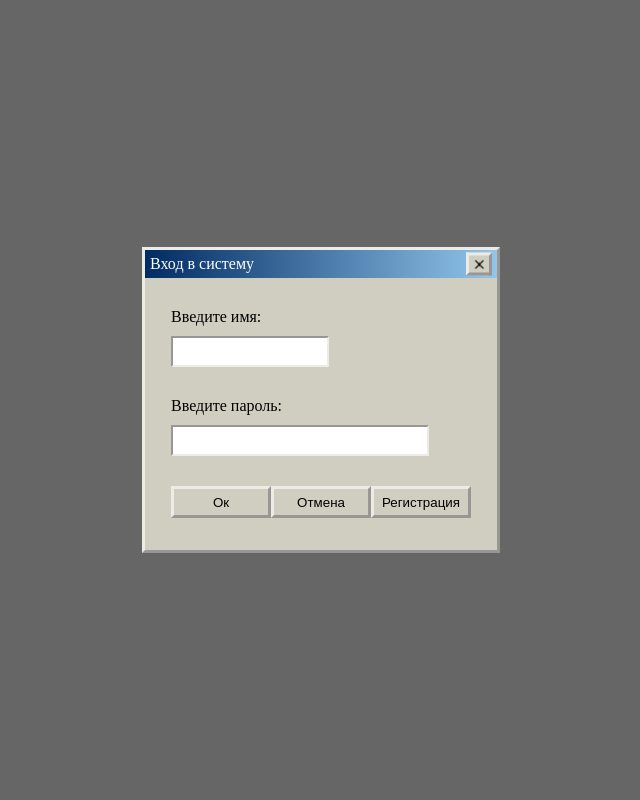
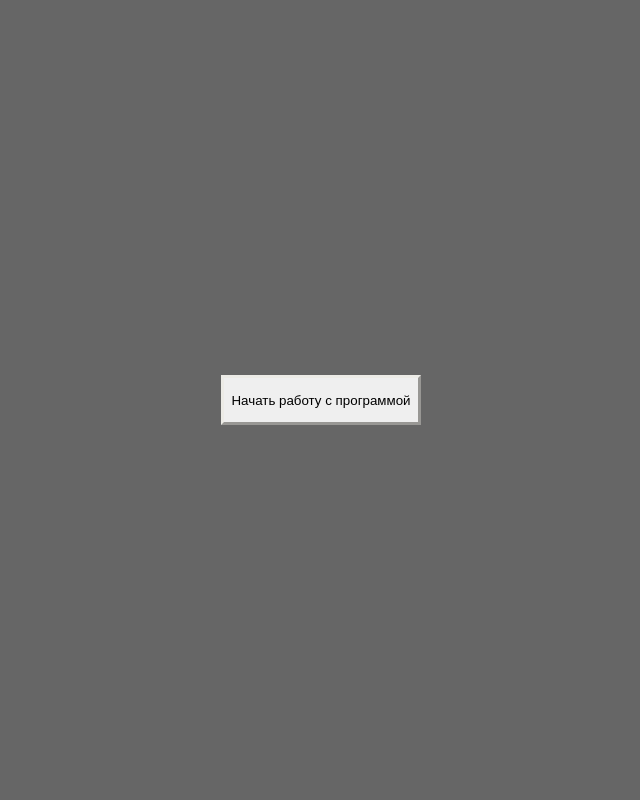
Before and after one commit to EgorZotov/security-labs, a PHP site: page / in a window 1280 px wide. Shown: the whole page, without its empty margins (319-959 px from the left). Run offline with PHP 8.4, Linux system fonts and the light colour scheme.

Commit message:
bug fixes

```diff
--- a/css/style.css
+++ b/css/style.css
@@ -48,9 +48,6 @@
     top: 50%;
     -webkit-transform: translate(-50%, -50%);
     transform: translate(-50%, -50%);
-}
-
-.modal-window {
     border: 3px outset #ecebe6;
     background-color: #cfcec0;
     display: -webkit-box;
@@ -60,8 +57,19 @@
     -webkit-box-direction: normal;
     -ms-flex-direction: column;
     flex-direction: column;
+    display: none;
 }
-
+.start{
+    position: absolute;
+    left:50%;
+    top: 50%;
+    transform:translate(-50%,-50%);
+}
+.start__button{
+    width: 200px;
+    height: 50px;
+    border: 3px outset #ecebe6;
+}
 form:not(.login-form) {
     display: none;
 }
--- a/index.php
+++ b/index.php
@@ -12,6 +12,9 @@ session_start();
 
 <body>
     <div class="page">
+        <div class = "start">
+            <button class = "start__button">Начать работу с программой</button>
+        </div>
         <div class="modal-window">
             <div class="window-header">
                 <span class="window-header__text">Вход в систему</span>
@@ -31,7 +34,7 @@ session_start();
                     </div>
                     <div class="buttons-wrap row">
                         <button class="form-button">Ок</button>
-                        <button type="button" class="form-button">Отмена</button>
+                        <button type="button" class="form-button back">Отмена</button>
                         <button type="button" class="form-button link" data-route="registration-form">Регистрация</button>
                     </div>
                 </form>
@@ -54,7 +57,7 @@ session_start();
                     <input type="hidden" name="action" value="password-change">
                     <div class="input-wrap">
                         <label class="form-label">Введите старый пароль:</label>
-                        <input class="form-input form-input_wide" type="text" name="old-password" />
+                        <input class="form-input form-input_wide" type="password" name="old-password" />
                     </div>
                     <div class="input-wrap">
                         <label class="form-label">Введите новый пароль:</label>
--- a/secret-files/userdata.json
+++ b/secret-files/userdata.json
@@ -1 +1 @@
-[{"username":"egor1","password":"135711","password_restrict":true},{"username":"egor2","password":"123456"},{"username":"egor3","password":"123456"}]
+[{"username":"egor","password":"135711"}]
```
Also changed, not shown: api/handler.php (+22 -3 lines), js/main.js (+48 -5 lines).
